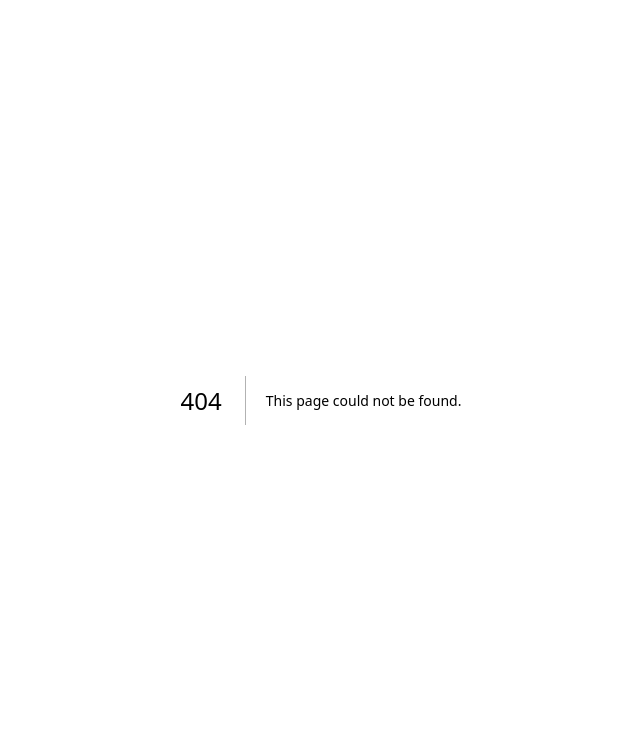
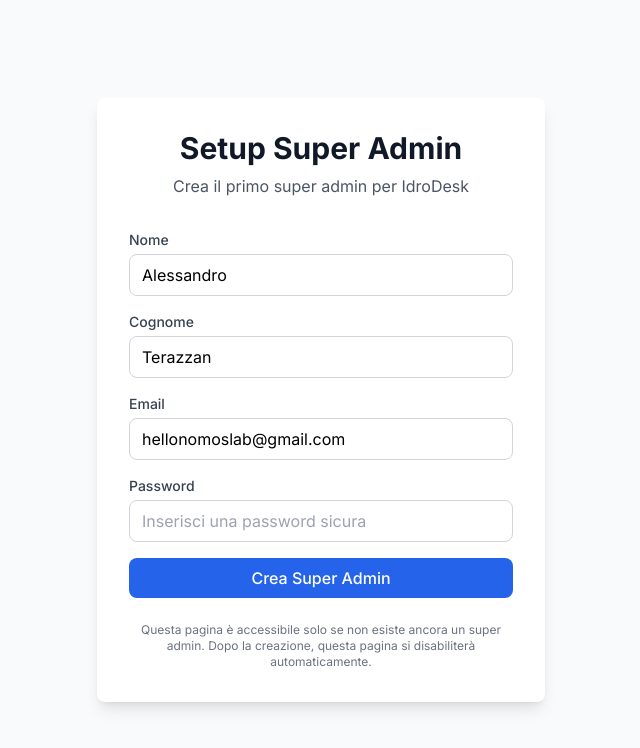
Before and after one commit to vtekcamper/idrodesk, a Next.js app in the folder frontend/: page /setup-admin in a window 1280 px wide. Before the commit this address had no page. Shown: the top 748 px of the page, without its empty margins (319-959 px from the left). Built offline with nearby package versions, Linux system fonts and the light colour scheme; no server answers.

Commit message:
Add public setup-admin page for creating first super admin

```diff
--- /dev/null
+++ b/frontend/src/app/setup-admin/page.tsx
@@ -0,0 +1,234 @@
+'use client';
+
+import { useState, useEffect } from 'react';
+import { adminApi } from '@/lib/adminApi';
+
+export const dynamic = 'force-dynamic';
+
+export default function SetupAdminPage() {
+  const [step, setStep] = useState<'checking' | 'form' | 'success' | 'exists'>('checking');
+  const [loading, setLoading] = useState(false);
+  const [error, setError] = useState('');
+  const [formData, setFormData] = useState({
+    nome: 'Alessandro',
+    cognome: 'Terazzan',
+    email: 'hellonomoslab@gmail.com',
+    password: '',
+  });
+
+  useEffect(() => {
+    // Controlla se esiste già un super admin
+    checkSuperAdmin();
+  }, []);
+
+  const checkSuperAdmin = async () => {
+    try {
+      // Usa l'API URL dal backend
+      const apiUrl = process.env.NEXT_PUBLIC_API_URL || 'http://localhost:3001/api';
+      const response = await fetch(`${apiUrl}/admin/super-admins`, {
+        method: 'POST',
+        headers: { 'Content-Type': 'application/json' },
+        body: JSON.stringify({
+          nome: 'test',
+          cognome: 'test',
+          email: 'test@test.com',
+          password: 'test',
+        }),
+      });
+
+      const data = await response.json();
+
+      // Se l'errore è "Email già esistente" o 401, significa che ci sono già super admin
+      if (response.status === 401 || (data.error && (data.error.includes('già esistente') || data.error.includes('Token richiesto')))) {
+        setStep('exists');
+      } else {
+        setStep('form');
+      }
+    } catch (err) {
+      // Se fallisce, probabilmente non ci sono super admin
+      setStep('form');
+    }
+  };
+
+  const handleSubmit = async (e: React.FormEvent) => {
+    e.preventDefault();
+    setLoading(true);
+    setError('');
+
+    try {
+      const apiUrl = process.env.NEXT_PUBLIC_API_URL || 'http://localhost:3001/api';
+      const response = await fetch(`${apiUrl}/admin/super-admins`, {
+        method: 'POST',
+        headers: { 'Content-Type': 'application/json' },
+        body: JSON.stringify(formData),
+      });
+
+      const data = await response.json();
+
+      if (!response.ok) {
+        throw new Error(data.error || 'Errore nella creazione super admin');
+      }
+
+      setStep('success');
+    } catch (err: any) {
+      setError(err.message || 'Errore nella creazione super admin');
+    } finally {
+      setLoading(false);
+    }
+  };
+
+  if (step === 'checking') {
+    return (
+      <div className="min-h-screen flex items-center justify-center bg-gray-50">
+        <div className="text-center">
+          <div className="animate-spin rounded-full h-12 w-12 border-b-2 border-primary-600 mx-auto mb-4"></div>
+          <p className="text-gray-600">Verifica in corso...</p>
+        </div>
+      </div>
+    );
+  }
+
+  if (step === 'exists') {
+    return (
+      <div className="min-h-screen flex items-center justify-center bg-gray-50 px-4">
+        <div className="max-w-md w-full bg-white rounded-lg shadow-lg p-8 text-center">
+          <div className="text-green-600 text-6xl mb-4">✓</div>
+          <h1 className="text-2xl font-bold text-gray-900 mb-4">
+            Super Admin Già Configurato
+          </h1>
+          <p className="text-gray-600 mb-6">
+            Il super admin è già stato creato. Puoi accedere al pannello admin.
+          </p>
+          <a
+            href="/admin/login"
+            className="btn btn-primary w-full"
+          >
+            Vai al Login Admin
+          </a>
+          <p className="text-sm text-gray-500 mt-4">
+            Questa pagina può essere rimossa in sicurezza.
+          </p>
+        </div>
+      </div>
+    );
+  }
+
+  if (step === 'success') {
+    return (
+      <div className="min-h-screen flex items-center justify-center bg-gray-50 px-4">
+        <div className="max-w-md w-full bg-white rounded-lg shadow-lg p-8 text-center">
+          <div className="text-green-600 text-6xl mb-4">✓</div>
+          <h1 className="text-2xl font-bold text-gray-900 mb-4">
+            Super Admin Creato con Successo!
+          </h1>
+          <p className="text-gray-600 mb-6">
+            Il super admin è stato creato correttamente. Puoi ora accedere al pannello amministrativo.
+          </p>
+          <a
+            href="/admin/login"
+            className="btn btn-primary w-full mb-4"
+          >
+            Vai al Login Admin
+          </a>
+          <p className="text-sm text-gray-500">
+            <strong>IMPORTANTE:</strong> Questa pagina può essere rimossa in sicurezza dal codice.
+            Il super admin è stato creato e l'endpoint API è ora protetto.
+          </p>
+        </div>
+      </div>
+    );
+  }
+
+  return (
+    <div className="min-h-screen flex items-center justify-center bg-gray-50 px-4 py-12">
+      <div className="max-w-md w-full bg-white rounded-lg shadow-lg p-8">
+        <div className="text-center mb-8">
+          <h1 className="text-3xl font-bold text-gray-900 mb-2">
+            Setup Super Admin
+          </h1>
+          <p className="text-gray-600">
+            Crea il primo super admin per IdroDesk
+          </p>
+        </div>
+
+        {error && (
+          <div className="bg-red-50 border border-red-200 text-red-700 px-4 py-3 rounded mb-4">
+            {error}
+          </div>
+        )}
+
+        <form onSubmit={handleSubmit} className="space-y-4">
+          <div>
+            <label htmlFor="nome" className="block text-sm font-medium text-gray-700 mb-1">
+              Nome
+            </label>
+            <input
+              id="nome"
+              type="text"
+              required
+              className="input w-full"
+              value={formData.nome}
+              onChange={(e) => setFormData({ ...formData, nome: e.target.value })}
+            />
+          </div>
+
+          <div>
+            <label htmlFor="cognome" className="block text-sm font-medium text-gray-700 mb-1">
+              Cognome
+            </label>
+            <input
+              id="cognome"
+              type="text"
+              required
+              className="input w-full"
+              value={formData.cognome}
+              onChange={(e) => setFormData({ ...formData, cognome: e.target.value })}
+            />
+          </div>
+
+          <div>
+            <label htmlFor="email" className="block text-sm font-medium text-gray-700 mb-1">
+              Email
+            </label>
+            <input
+              id="email"
+              type="email"
+              required
+              className="input w-full"
+              value={formData.email}
+              onChange={(e) => setFormData({ ...formData, email: e.target.value })}
+            />
+          </div>
+
+          <div>
+            <label htmlFor="password" className="block text-sm font-medium text-gray-700 mb-1">
+              Password
+            </label>
+            <input
+              id="password"
+              type="password"
+              required
+              className="input w-full"
+              value={formData.password}
+              onChange={(e) => setFormData({ ...formData, password: e.target.value })}
+              placeholder="Inserisci una password sicura"
+            />
+          </div>
+
+          <button
+            type="submit"
+            disabled={loading}
+            className="btn btn-primary w-full"
+          >
+            {loading ? 'Creazione in corso...' : 'Crea Super Admin'}
+          </button>
+        </form>
+
+        <p className="text-xs text-gray-500 mt-6 text-center">
+          Questa pagina è accessibile solo se non esiste ancora un super admin.
+          Dopo la creazione, questa pagina si disabiliterà automaticamente.
+        </p>
+      </div>
+    </div>
+  );
+}
```
Also changed, not shown: 1 other file (tests, documents, lock files or other folders).
